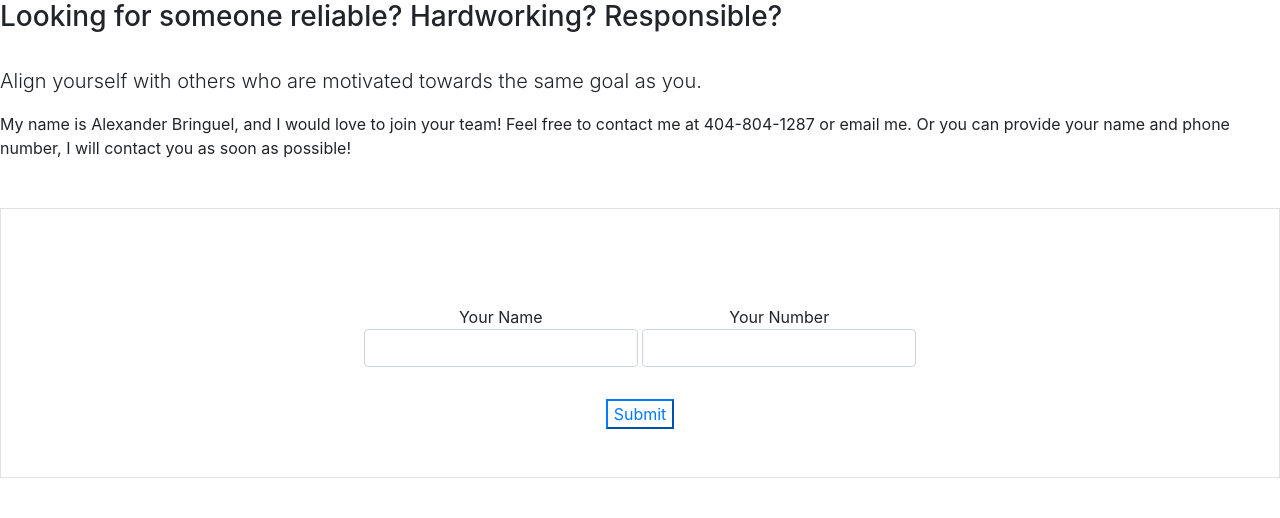
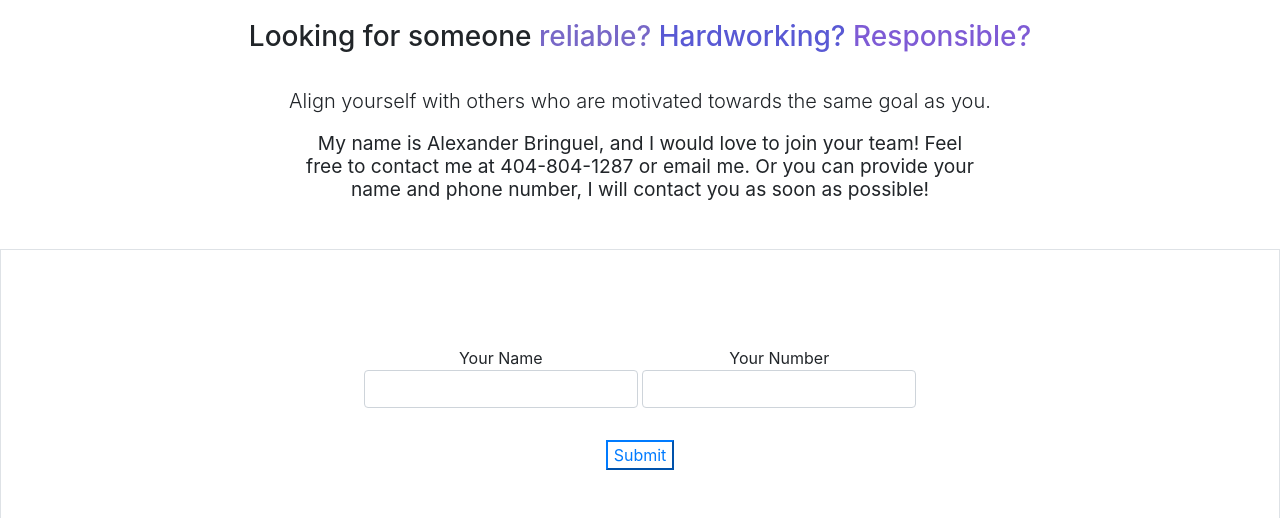
Before and after one commit to Avb2/MyWebsite, a Flask app: template templates/contactme.html in a window 1280 px wide. Shown: the part 94-612 px from the top of the page. Run offline with Flask 2, Linux system fonts and the light colour scheme; the template is opened without the code that fills it, so the values that code supplies are empty.

Commit message:
Update contactmeStylesheet.css

```diff
--- a/static/stylesheets/contactmeStylesheet.css
+++ b/static/stylesheets/contactmeStylesheet.css
@@ -3,4 +3,22 @@
     background-color: #e2dfdf;
     padding-bottom: 5px;}
 
+#contact-me-div {padding-top: 20px;}
+
 .contact-info {text-align: center;}
+
+#hardworking {color: #5959d4;}
+
+#responsible {color: #7e5bd5;}
+
+#reliable {color: #7767c7;}
+
+#getotknow {line-height: 23px;
+font-size: 120%;
+margin-left: 300px;
+margin-right: 300px;}
+
+.contactme-body {text-align: center;}
+
+
+#looking-for-somebody {text-align: center;}
```
